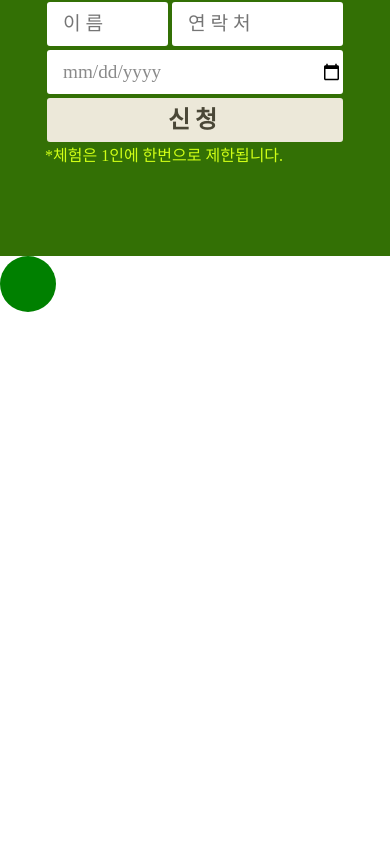
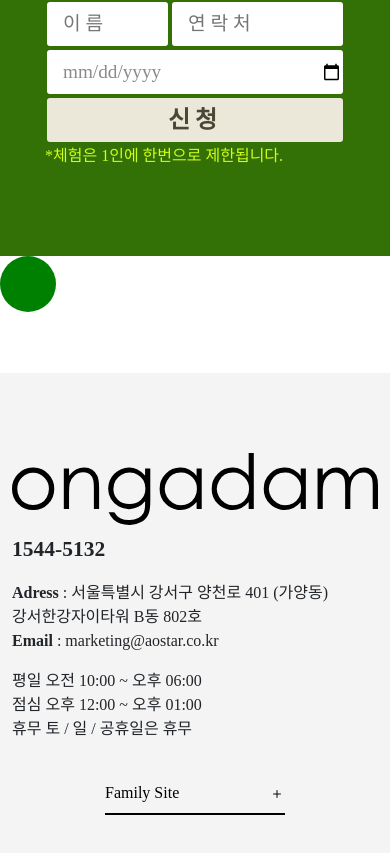
Before and after one commit to Sunjuhyeon/react_ongadam, a React (Create React App) app: page / in a window 390 px wide. Shown: the part 5423-6276 px from the top of the page. Before the commit the page ends 5796 px from the top, so only its background shows below. Built offline with nearby package versions, Linux system fonts and the light colour scheme; a web font is replaced by a local one.

Commit message:
풋터 디자인, 반응형 완료

```diff
--- a/src/layout/Ft.js
+++ b/src/layout/Ft.js
@@ -1,8 +1,95 @@
-import React from 'react';
+import React, { useState, useEffect } from 'react';
+import ft from '../scss/ft.module.css'
+
 function Ft(props) {
+
+    const [familySite, setFamilySite] = useState(false);
+
+    const familySiteAction = (newValue) => {
+        setFamilySite(newValue);
+        newValue ? document.querySelector('#ft').classList.add('on') : document.querySelector('#ft').classList.remove('on');
+    }
+    useEffect(() => {
+        const handleFamilySiteEvent = (event) => {
+            const newValue = event.detail;
+            familySiteAction(newValue);
+        };
+
+        window.addEventListener('on', handleFamilySiteEvent);
+        return() => {
+            window.removeEventListener('on', handleFamilySiteEvent);
+        };
+    }, [])
+
+    const handleFamilySiteToggle = () => {
+        const newFamilySiteValue = !familySite;
+        familySiteAction(newFamilySiteValue)
+    }
+
     return (
-        <footer id={props.id}>
-
+        <footer id={props.id} className={`${ft.section}`}>
+            <div className={`container-lg d-flex flex-column flex-md-row justify-content-between align-items-center`}>
+                <div>
+                    <h3>
+                        <a href="" className='d-block'>
+                            <svg viewBox="0 0 455.52 89.46" className='d-block'>
+                                <g id="graylogo">
+                                    <g>
+                                        <path class="cls-1"
+                                            d="M26.27,18.13a24.94,24.94,0,0,1,19.28,8.42,26.21,26.21,0,0,1,7,18.18,26.21,26.21,0,0,1-7.34,18.43q-7.35,7.89-18.89,7.89T7.34,63.16A26.21,26.21,0,0,1,0,44.73,26.14,26.14,0,0,1,7,26.6,24.9,24.9,0,0,1,26.27,18.13Zm0,6.34a18.69,18.69,0,0,0-13.88,6,19.91,19.91,0,0,0-5.8,14.43A20.46,20.46,0,0,0,9.21,55a18.77,18.77,0,0,0,7.15,7.29,19.64,19.64,0,0,0,9.89,2.57,19.66,19.66,0,0,0,9.89-2.57A18.77,18.77,0,0,0,43.29,55a20.46,20.46,0,0,0,2.64-10.17,19.88,19.88,0,0,0-5.82-14.43A18.73,18.73,0,0,0,26.25,24.47Z" />
+                                        <path class="cls-1"
+                                            d="M64.48,19.43H71v9a26.92,26.92,0,0,1,8.6-7.75,21.15,21.15,0,0,1,10.27-2.57,17.84,17.84,0,0,1,10,2.87,17,17,0,0,1,6.45,7.72q2.08,4.86,2.09,15.13v25.9H101.9v-24q0-8.7-.72-11.61a12.75,12.75,0,0,0-4.32-7.52,13,13,0,0,0-8.32-2.52A16,16,0,0,0,78,28a18.22,18.22,0,0,0-6.13,9.63Q71,41.35,71,51.3V69.75H64.48Z" />
+                                        <path class="cls-1"
+                                            d="M165.64,19.43h6.48v40.1q0,10.59-1.85,15.5a20.21,20.21,0,0,1-8.84,10.68,29,29,0,0,1-15.12,3.75,34.68,34.68,0,0,1-11.64-1.83,23.46,23.46,0,0,1-8.39-4.92,29.32,29.32,0,0,1-6-9h7a18.59,18.59,0,0,0,7.41,7.41A23.88,23.88,0,0,0,146,83.49,23.2,23.2,0,0,0,157.19,81a15.13,15.13,0,0,0,6.51-6.2q1.94-3.73,1.94-12V60.18a24.59,24.59,0,0,1-8.94,7.1,26.56,26.56,0,0,1-24.26-1A24.48,24.48,0,0,1,123,57a25.25,25.25,0,0,1-3.34-12.81,26.2,26.2,0,0,1,26-26.09,24.09,24.09,0,0,1,10.54,2.34,29.05,29.05,0,0,1,9.42,7.7Zm-19.1,4.95A20.44,20.44,0,0,0,136.31,27a19.28,19.28,0,0,0-7.4,7.35,20.12,20.12,0,0,0-2.68,10.15,18.34,18.34,0,0,0,5.55,13.7q5.55,5.4,14.39,5.41t14.36-5.37Q166,52.91,166,44.17A20.49,20.49,0,0,0,163.47,34,18.24,18.24,0,0,0,156.39,27,19.65,19.65,0,0,0,146.54,24.38Z" />
+                                        <path class="cls-1"
+                                            d="M236.13,19.43V69.75h-6.38V61.1a27.64,27.64,0,0,1-9.14,7.45,25.5,25.5,0,0,1-29.32-5.25,26,26,0,0,1-7.56-18.85,25.49,25.49,0,0,1,7.63-18.59,24.89,24.89,0,0,1,18.36-7.73,23.75,23.75,0,0,1,11.22,2.64,25.56,25.56,0,0,1,8.81,7.91V19.43Zm-25.88,4.95A19.47,19.47,0,0,0,193,34.5a20.34,20.34,0,0,0,0,20.32,19.86,19.86,0,0,0,7.32,7.56,19.19,19.19,0,0,0,9.87,2.7,20.18,20.18,0,0,0,10.07-2.68,18.76,18.76,0,0,0,7.32-7.25,20.73,20.73,0,0,0,2.57-10.31,20,20,0,0,0-5.76-14.6A19,19,0,0,0,210.25,24.38Z" />
+                                        <path class="cls-1"
+                                            d="M300.94,0V69.75h-6.39V61.1a27.71,27.71,0,0,1-9.13,7.45,25.52,25.52,0,0,1-29.33-5.25,26,26,0,0,1-7.56-18.85,25.49,25.49,0,0,1,7.63-18.59,24.9,24.9,0,0,1,18.37-7.73,23.68,23.68,0,0,1,11.21,2.64,25.39,25.39,0,0,1,8.81,7.91V0ZM275.06,24.38A19.5,19.5,0,0,0,257.8,34.5a20.4,20.4,0,0,0,0,20.32,19.81,19.81,0,0,0,7.33,7.56,19.13,19.13,0,0,0,9.86,2.7,20.18,20.18,0,0,0,10.07-2.68,18.72,18.72,0,0,0,7.33-7.25A20.72,20.72,0,0,0,295,44.84a20.06,20.06,0,0,0-5.75-14.6A19.07,19.07,0,0,0,275.06,24.38Z" />
+                                        <path class="cls-1"
+                                            d="M365.74,19.43V69.75h-6.38V61.1a27.74,27.74,0,0,1-9.14,7.45A25.5,25.5,0,0,1,320.9,63.3a26,26,0,0,1-7.57-18.85A25.53,25.53,0,0,1,321,25.86a24.9,24.9,0,0,1,18.37-7.73,23.75,23.75,0,0,1,11.22,2.64,25.56,25.56,0,0,1,8.81,7.91V19.43Zm-25.88,4.95A19.5,19.5,0,0,0,322.6,34.5a20.37,20.37,0,0,0,0,20.32A19.71,19.71,0,0,0,330,62.38a19.13,19.13,0,0,0,9.86,2.7,20.21,20.21,0,0,0,10.08-2.68,18.76,18.76,0,0,0,7.32-7.25,20.72,20.72,0,0,0,2.56-10.31A20,20,0,0,0,354,30.24,19,19,0,0,0,339.86,24.38Z" />
+                                        <path class="cls-1"
+                                            d="M380.27,19.43h6.47v8.69a25.09,25.09,0,0,1,6.95-7,19.7,19.7,0,0,1,10.32-3A17.13,17.13,0,0,1,411,19.57a14.84,14.84,0,0,1,5.37,3.81,20.3,20.3,0,0,1,3.61,6.82,24,24,0,0,1,8.08-9,19.12,19.12,0,0,1,10.43-3.08,16.35,16.35,0,0,1,9.21,2.64,15.72,15.72,0,0,1,5.92,7.35q1.95,4.72,1.94,14.16V69.75h-6.61V42.28q0-8.1-1.16-11.13a10,10,0,0,0-3.94-4.88,11.8,11.8,0,0,0-6.66-1.85,14.52,14.52,0,0,0-8.6,2.78,16,16,0,0,0-5.69,7.4q-1.8,4.62-1.8,15.45v19.7h-6.47V44q0-9.12-1.14-12.37a10.31,10.31,0,0,0-3.95-5.23,11.45,11.45,0,0,0-6.71-2,14.41,14.41,0,0,0-8.39,2.71,16,16,0,0,0-5.79,7.28q-1.86,4.59-1.87,14V69.75h-6.47Z" />
+                                    </g>
+                                </g>
+                            </svg>
+                        </a>
+                    </h3>
+                    <div className={`${ft.infomation}`}>
+                        <div className={`${ft.infoBox}`}>
+                            <div className={`${ft.num}`}>
+                                <p>1544-5132</p>
+                            </div>
+                            <div className={`${ft.adressemail}`}>
+                                <p><strong>Adress</strong> : 서울특별시 강서구 양천로 401 (가양동) 강서한강자이타워 B동 802호</p>
+                                <p><strong>Email</strong> : marketing@aostar.co.kr </p>
+                            </div>
+                            <div className={`${ft.worktime}`}>
+                                <p>
+                                    평일 오전 10:00 ~ 오후 06:00 <br />
+                                    점심 오후 12:00 ~ 오후 01:00 <br />
+                                    휴무 토 / 일 / 공휴일은 휴무 <br />
+                                </p>
+                            </div>
+                        </div>
+                    </div>
+                </div>
+                <div className={`${ft.familySite}`}>
+                    <div className={`${ft.familySiteBox}`}>
+                        <button onClick={handleFamilySiteToggle}>Family Site</button>
+                    </div>
+                    <ul className={`${ft.familySiteList} p-0 m-0`}>
+                        <li>
+                            <a href="">FamilySite1</a>
+                        </li>
+                        <li>
+                            <a href="">FamilySite2</a>
+                        </li>
+                        <li>
+                            <a href="">FamilySite3</a>
+                        </li>
+                    </ul>
+                </div>
+            </div>
         </footer>
     );
 }
--- a/src/scss/ft.module.css
+++ b/src/scss/ft.module.css
@@ -0,0 +1,79 @@
+.section{
+    padding: 5rem 0;
+    background-color: #f4f4f4;
+}
+
+
+/* info */
+.infomation{
+    width: 100%;
+}
+.infomation p{
+    margin-bottom: 0;
+    word-break: keep-all;
+}
+.infomation .num{
+    margin-bottom: 1rem;
+}
+.infomation .num p{
+    font-size: 21.5px;
+    font-weight: 700;
+}
+.infomation .adressemail{
+    margin-bottom: 1rem;
+}
+
+/* 패밀리사이트 */
+.familySite{
+    position: relative;
+}
+.familySiteBox{
+    width: 180px;
+}
+.familySiteBox button{
+    width: 100%;
+    text-align: start;
+    border: none;
+    border-bottom: 2px solid black !important;
+    background-color: #f4f4f4;
+    padding: 0.5rem 0;
+}
+.familySiteBox button::after{
+    content:"\F4FE";
+    font-family: bootstrap-icons;
+    position: absolute;
+    top: 50%;
+    transform: translateY(-50%);
+    right: 0;
+}
+
+.familySiteList{
+    position: absolute;
+    bottom: 100%;
+    left: 0;
+    width: 100%;
+    height: 0;
+    overflow: hidden;
+    transition: 1s;
+}
+.familySiteList a{
+    background-color: #333;
+    display: block;
+    padding: 0.25rem 0 0.25rem 0.5rem;
+    font-size: 0.9rem;
+    color: white;
+}
+.familySiteList a:hover{
+    background-color: #f4f4f4;
+    color: #333;
+}
+
+
+@media(max-width:768px){
+    .section{
+        padding-bottom: 1rem;
+    }
+    .familySite{
+        margin: 2rem 0;
+    }
+}
```
